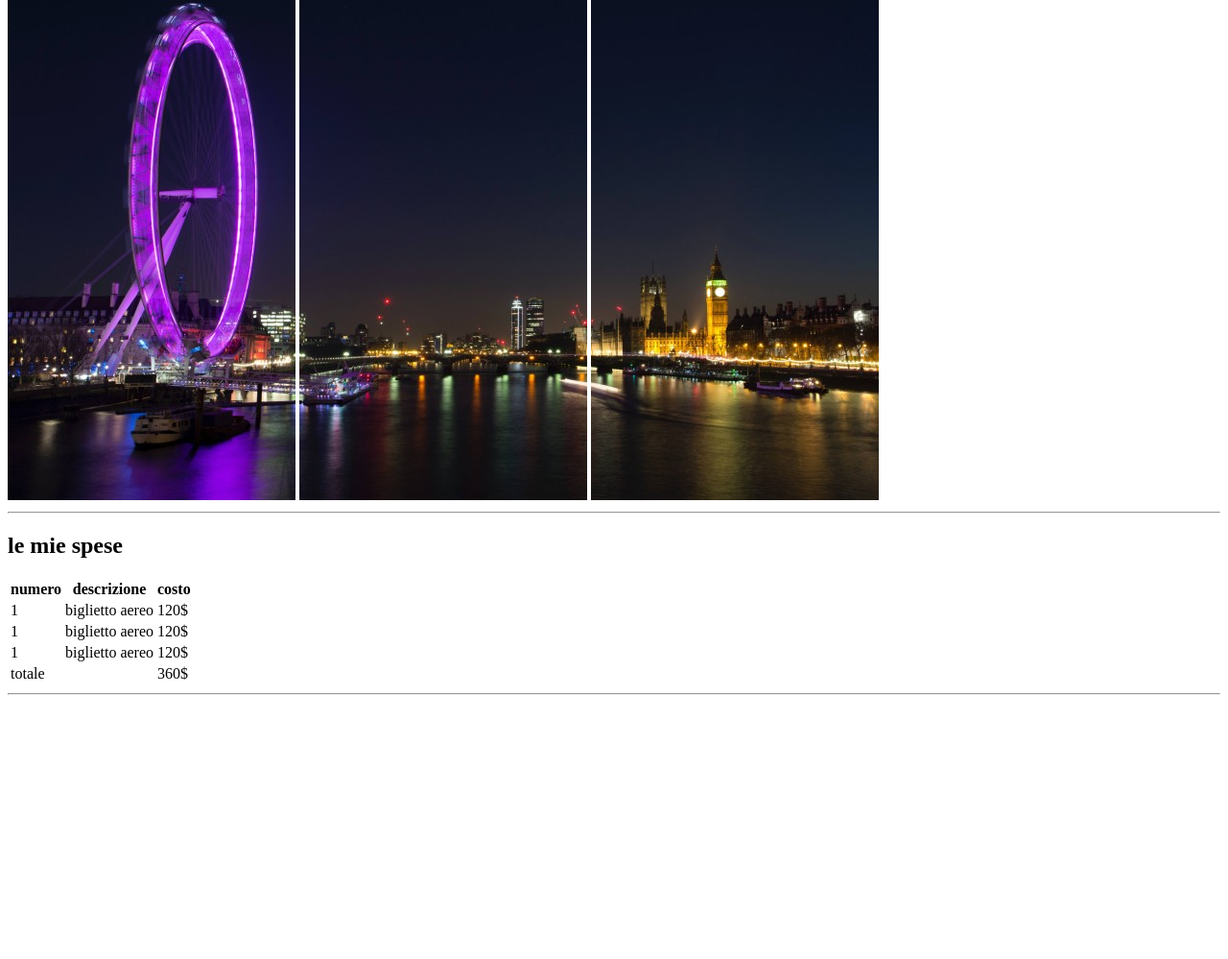
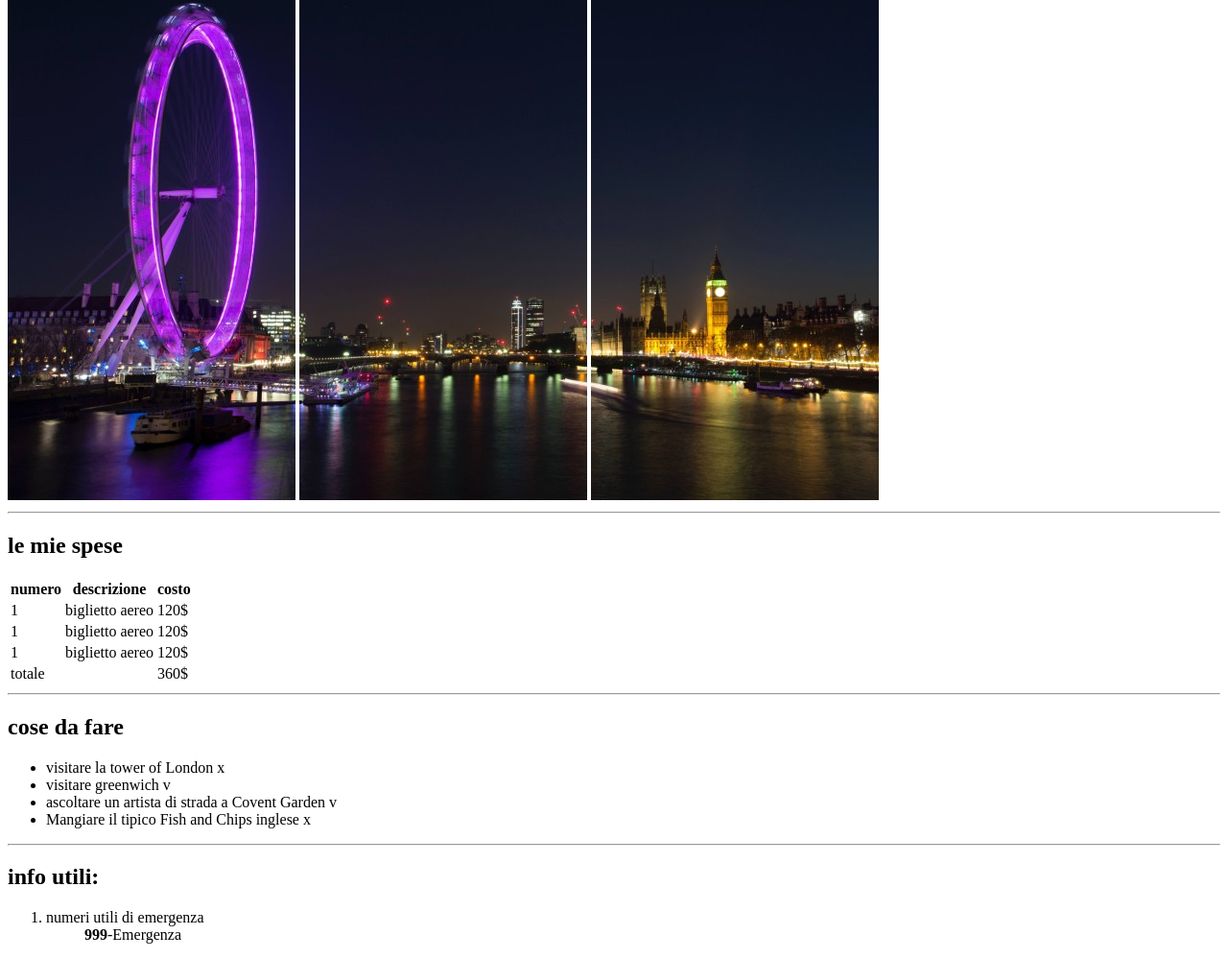
Before and after one commit to gabrielebarcellona/html-london-trip, a plain HTML site: page index.html in a window 1280 px wide. Shown: the part 159-1158 px from the top of the page at 96% size. Before the commit the page ends 891 px from the top, so only its background shows below. Drawn offline with Linux system fonts and the light colour scheme.

Commit message:
ordered list

```diff
--- a/index.html
+++ b/index.html
@@ -49,7 +49,23 @@
 
        </table>
        <hr>
+       <h2>cose da fare</h2>
+       <ul>
+        <li>visitare la tower of London x</li>
+        <li>visitare greenwich v</li>
+        <li>ascoltare un artista di strada a Covent Garden v</li>
+        <li>Mangiare il tipico Fish and Chips inglese x</li>
+       </ul>
+        <hr>
+        <h2>info utili:</h2>
+        <ol>
+            <li>numeri utili di emergenza</li>
+            <ul>
+                <strong>999</strong>-Emergenza
+            </ul>
 
+
+        </ol>
     </main>
 </body>
 </html>
```
